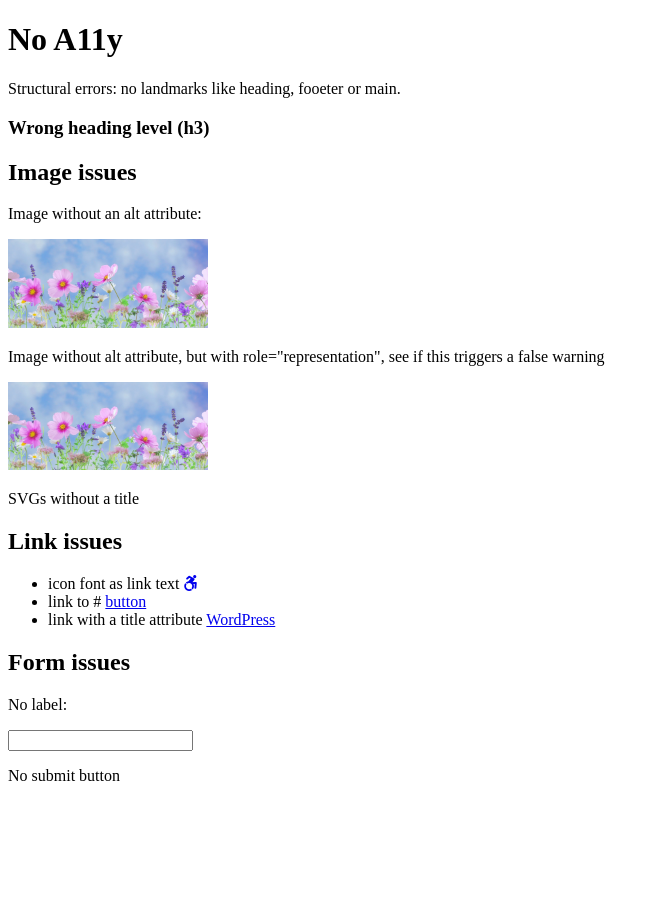
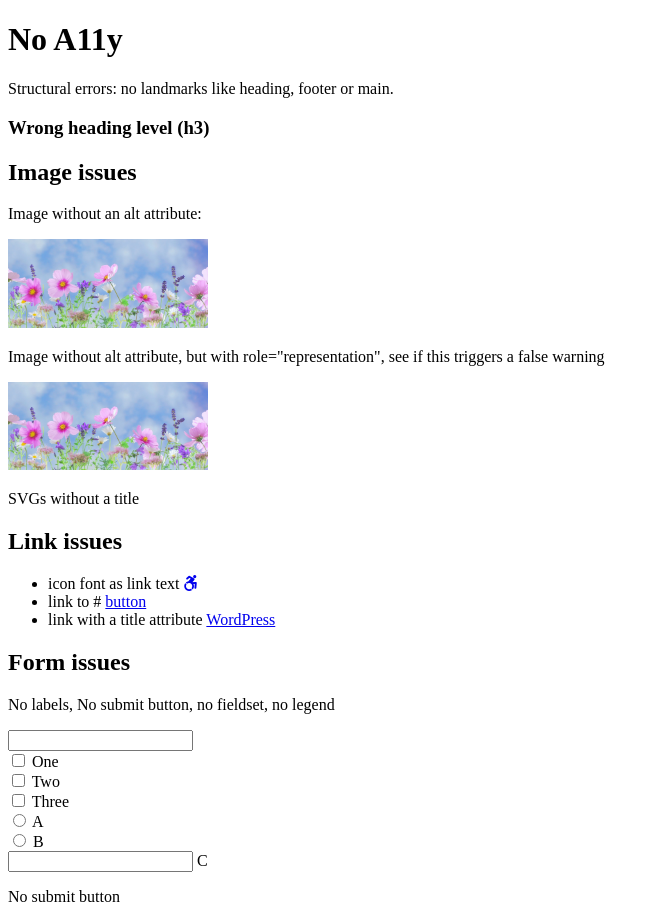
Before and after one commit to rianrietveld/no-a11y, a plain HTML site: page index.html in a window 1280 px wide. Shown: the whole page, without its empty margins (0-660 px from the left). Before the commit the page ends 801 px from the top, so only its background shows below. Drawn offline with Linux system fonts and the light colour scheme.

Commit message:
additions

```diff
--- a/index.html
+++ b/index.html
@@ -9,7 +9,7 @@
 
 <h1>No A11y</h1>
 
-	<p>Structural errors: no landmarks like heading, fooeter or main.</p>
+<p>Structural errors: no landmarks like heading, footer or main.</p>
 
 <h3>Wrong heading level (h3)</h3>
 
@@ -26,6 +26,7 @@
 <p>SVGs without a title </p>
 
 <h2>Link issues</h2>
+
 	<ul>
 		<li>icon font as link text <a href="https://wordpress.org"><i class="fab fa-accessible-icon"></i></a>
 		<li>link to # <a href="#">button</a></li>
@@ -34,17 +35,25 @@
 	</ul>
 
 
-
 <h2>Form issues</h2>
 
+<p>No labels, No submit button, no fieldset, no legend</p>
+
 <form>
-	<p>No label:</p>
-	<input id="input1" type="text">
+
+	<input name="inputname" type="text"> <br />
+
+	<input name="checkbox1" type="checkbox"> One <br />
+	<input name="checkbox2" type="checkbox"> Two <br />
+	<input name="checkbox3" type="checkbox"> Three <br />
+
+	<input name="radioname" type="radio"> A <br />
+	<input name="radioname" type="radio"> B <br />
+	<input name="radioname" type=radio"> C <br />
+
 	<p>No submit button</p>
+
 </form>
-
-
-
 
 </body>
 </html>
```
